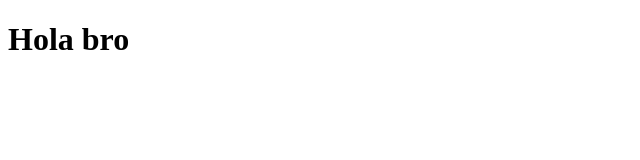
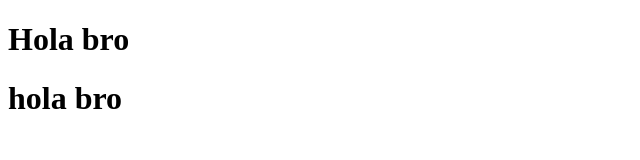
Before and after one commit to JoseGabino12/primeraPractica, a plain HTML site: page index.html in a window 1280 px wide. Shown: the whole page, without its empty margins (0-640 px from the left). Drawn offline with Linux system fonts and the light colour scheme.

Commit message:
respuesta

```diff
--- a/index.html
+++ b/index.html
@@ -5,5 +5,6 @@
 </head>
 <body>
 	<h1>Hola bro</h1>
+	<h1>hola bro</h1>
 </body>
 </html>
```
